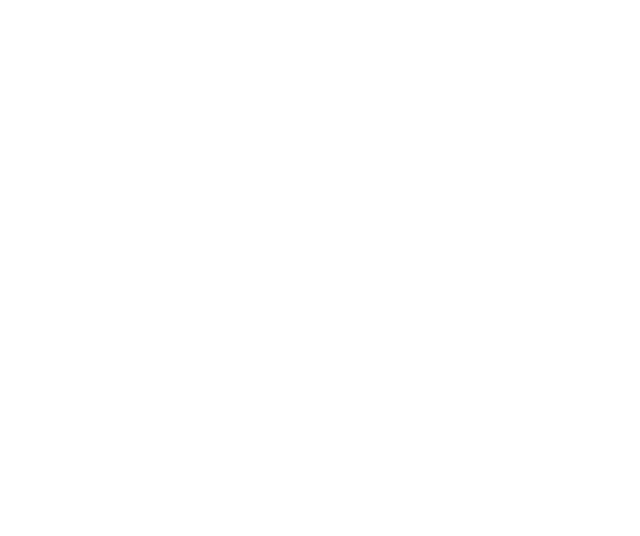
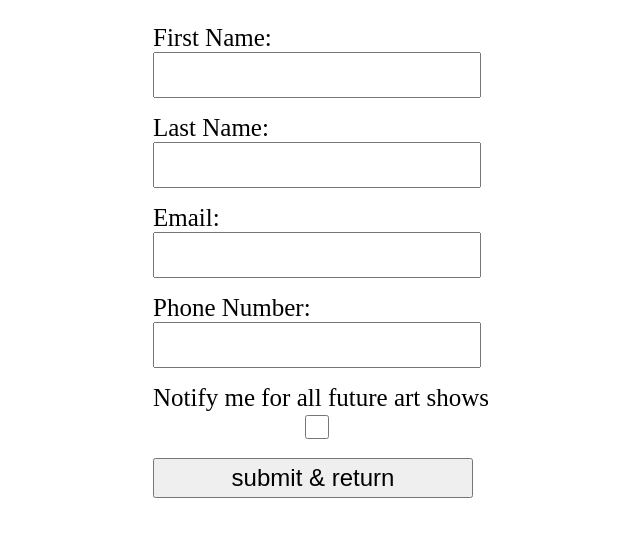
Before and after one commit to jooarmen/Picasso_Painting, a plain HTML site: page form.html in a window 1280 px wide. Shown: the whole page, without its empty margins (319-959 px from the left). Drawn offline with Linux system fonts and the light colour scheme.

Commit message:
added html form

```diff
--- a/form.html
+++ b/form.html
@@ -0,0 +1,29 @@
+<!DOCTYPE html>
+<html lang="en">
+<head>
+    <meta charset="UTF-8">
+    <meta http-equiv="X-UA-Compatible" content="IE=edge">
+    <meta name="viewport" content="width=device-width, initial-scale=1.0">
+    <title>Picasso Attendance</Form></title>
+    <link rel="stylesheet" href="./style.css">
+</head>
+<body>
+    <div class="container">
+        <div class="column">
+            <label for="fname">First Name:</label>
+            <input type="text">
+            <label for="lname">Last Name:</label>
+            <input type="text">
+            <label for="email">Email:</label>
+            <input type="text">
+            <label for="phone">Phone Number:</label>
+            <input type="text">
+            <label for="notify">Notify me for all future art shows</label>
+            <input type="checkbox" id="checkbox">
+            <form action="./index.html">
+            <input type="submit" value="submit & return" id="submit">
+            </form>
+        </div>
+    </div>
+</body>
+</html>
--- a/style.css
+++ b/style.css
@@ -126,6 +126,7 @@
     border-radius: 10%;
     outline: 2px solid black;
 }
+/*This is CSS for the tree */
 .trunk{
     position: absolute;
     right: 105px;
@@ -166,3 +167,45 @@
     border-left: 60px solid transparent;
     border-right: 60px solid transparent;
 }
+/*This is CSS for the footer link*/
+footer{
+    text-align: center;
+}
+a{
+    text-decoration: none;
+    font-size: 20px;
+    font-family: 'Lucida Sans', 'Lucida Sans Regular', 'Lucida Grande', 'Lucida Sans Unicode', Geneva, Verdana, sans-serif;
+    color: black;
+}
+a:hover{
+    text-decoration-line: underline;
+    font-size: 22px;
+    font-family: 'Lucida Sans', 'Lucida Sans Regular', 'Lucida Grande', 'Lucida Sans Unicode', Geneva, Verdana, sans-serif;
+}
+/*This is CSS for Form Sheet*/
+.container{
+    display: flex;
+    justify-content: space-evenly;
+    width: 100%;
+}
+.column{
+    display: flex;
+    justify-content: center;
+    flex-direction: column;
+}
+label{
+    margin-top: 1rem;
+    padding: 0px;
+    font-size: 25px;
+}
+input{
+    height: 2.5rem;
+    width: 20rem;
+    font-size: 1.5rem;
+}
+#checkbox{
+    height: 1.5rem;
+}
+#submit{
+    margin-top: 1rem;
+}
```
Also changed, not shown: index.html (+3 -0 lines).
